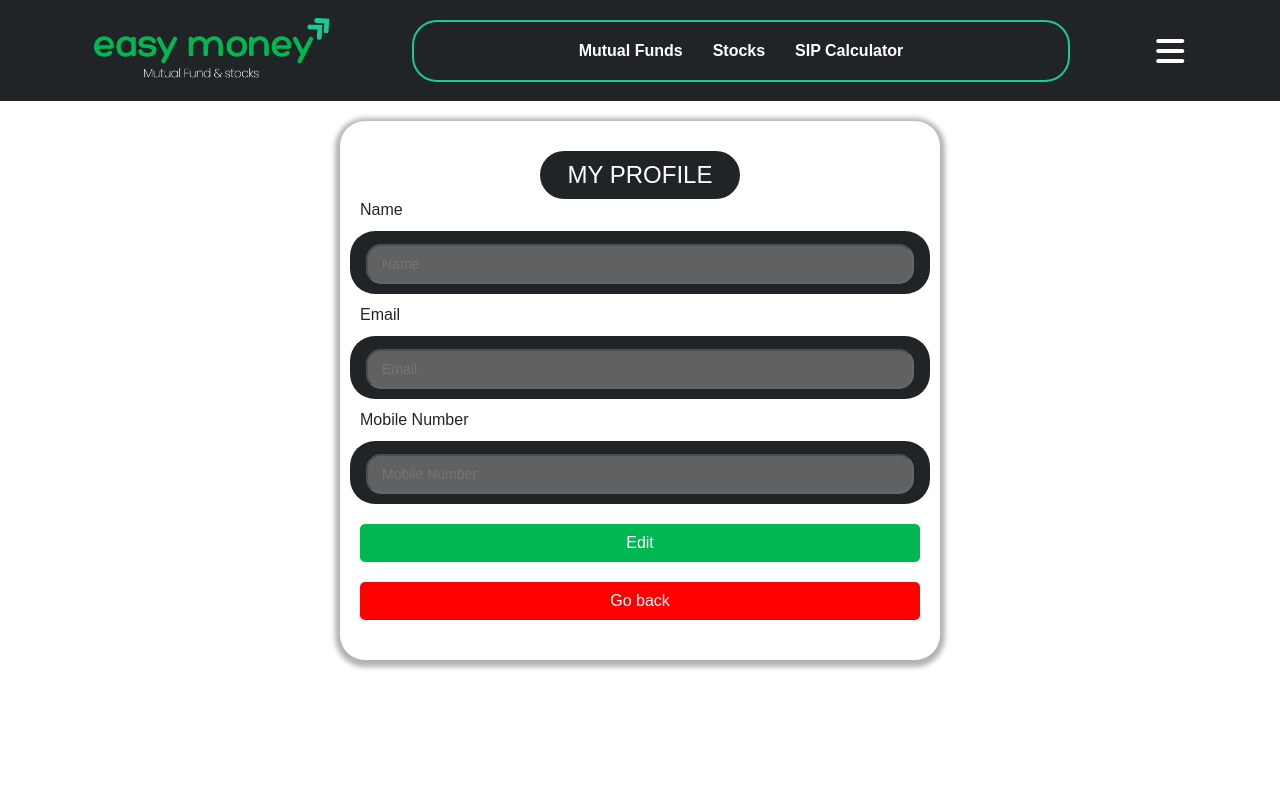
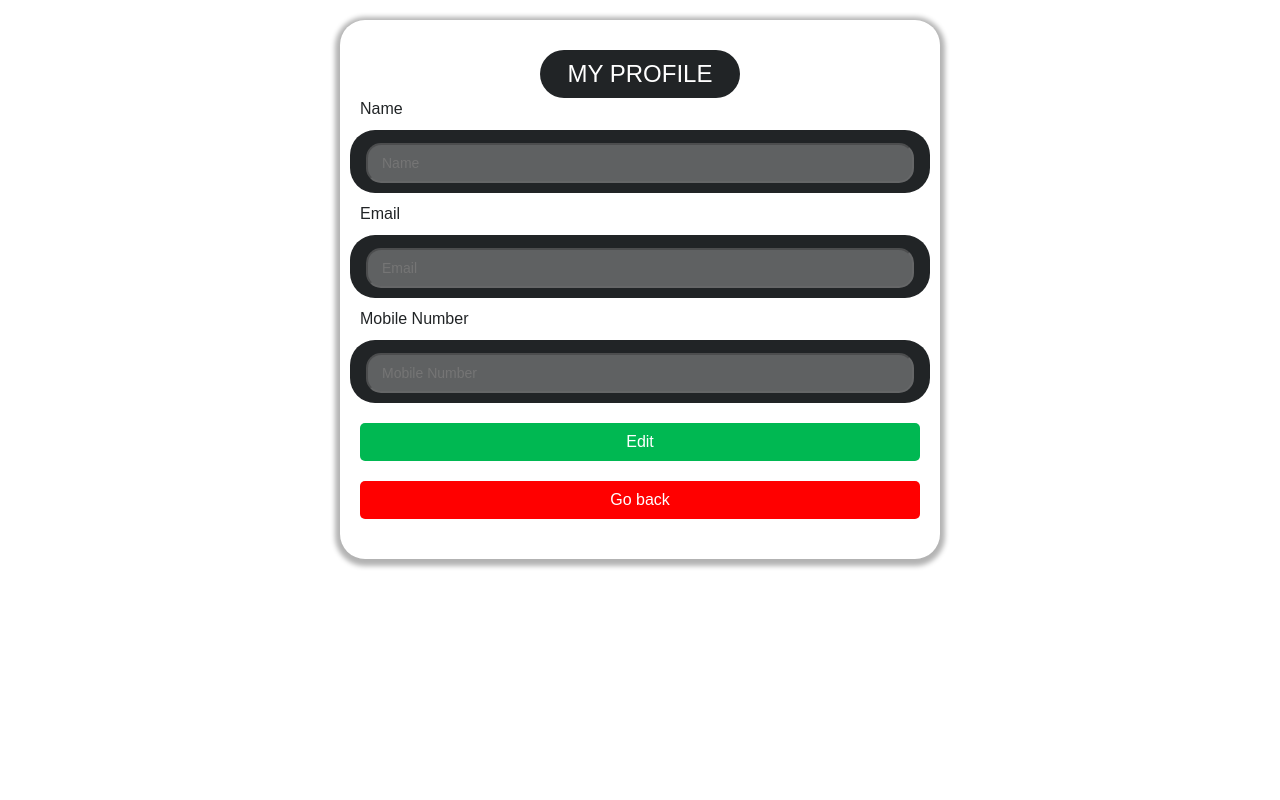
Before and after one commit to MashooqAli9140/easy-money, a React (Vite) app in the folder frontend/easymoney/: page /dashboard/userprofile/1 in a window 1280 px wide. Shown: the top 800 px of the page. Built offline with nearby package versions, Linux system fonts and the light colour scheme; no server answers.

Commit message:
navbar placement adjusted

```diff
--- a/frontend/easymoney/src/Pages/User_Profile/User_profile.jsx
+++ b/frontend/easymoney/src/Pages/User_Profile/User_profile.jsx
@@ -1,5 +1,4 @@
 import React, { useState , useEffect } from 'react'
-import Navbar from "../../componants/Navbar/Navbar";
 import { useParams } from 'react-router-dom';
 import { useGlobleContext } from "../../componants/GlobleContext/GlobleContext";
 import axios from 'axios';
@@ -62,7 +61,6 @@ if( isprofileupdated )
 
   return (
     <>
-    <Navbar />
     <div style={{ display: isprofileupdated ? "block" : "none", backgroundColor:"#00B852", color:"white",padding:'10px 10px 10px 10px',textAlign:"center"}}>
       <h2> Profile Update success </h2>
     </div>
--- a/frontend/easymoney/src/componants/Home_Hero/Home_hero.jsx
+++ b/frontend/easymoney/src/componants/Home_Hero/Home_hero.jsx
@@ -4,9 +4,6 @@ import Grow from "/images/Grow.png"
 import Navbar from '../Navbar/Navbar';
 import Home_Hero_2 from '../Home_Hero/Home_Hero_2.jsx';
 import Signup from '../signup/Signup.jsx';
-import Footer from '../footer/Footer.jsx';
-
-
 
 const Home_hero = () => {
   return (
@@ -36,6 +33,9 @@ const Home_hero = () => {
     </div>
     <Home_Hero_2 />
     <Signup />
+
+
+
     </>
   )
 }
--- a/frontend/easymoney/src/componants/Navbar/Navbar.jsx
+++ b/frontend/easymoney/src/componants/Navbar/Navbar.jsx
@@ -3,11 +3,11 @@ import Logo from "/images/Logo.png"
 import './Navbar.css';
 import { useState } from 'react';
 import { useParams } from 'react-router-dom'
-import { useGlobleContext } from '../../componants/GlobleContext/GlobleContext';
 import { useNavigate } from "react-router-dom";
 
 const Navbar = () => {
       const [ openmenu , setopenmenu ] = useState(false);
+
       const { id } = useParams();
       const navigate = useNavigate();
 
```
